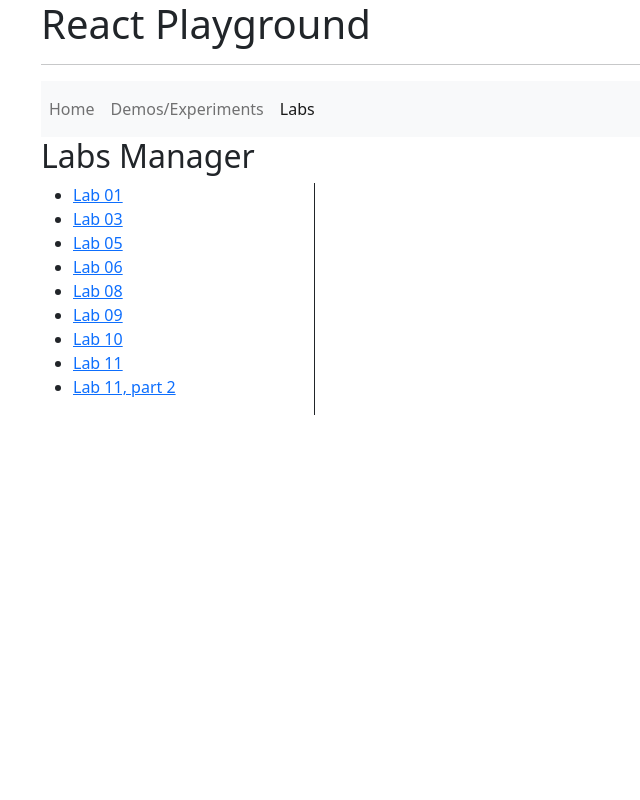
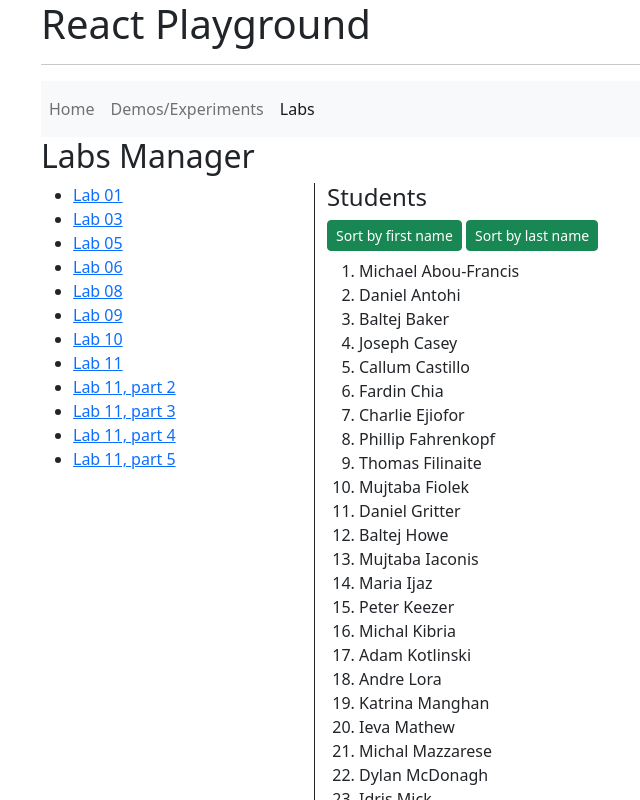
Before and after one commit to speedingplanet/intuit-react-playground, a React (Vite) app: page /labs/lab-11-3 in a window 1280 px wide. Shown: the top 800 px of the page, without its empty margins (41-681 px from the left). Built offline with nearby package versions, Linux system fonts and the light colour scheme.

Commit message:
Lab 11, part 3

```diff
--- /dev/null
+++ b/src/labs/Lab11-part3.tsx
@@ -0,0 +1,95 @@
+import React, { useState } from 'react';
+import { students } from '../data/all-data-typed';
+import { type Student } from '../common/common-types';
+
+/*
+ * Part 1: Render an ordered list of studentNames, displaying the first name and last name
+ * Part 2: How can I sort by last name? First name?
+ * Part 3: What if I want to reverse the sort?
+ *
+ * Part 4: How can I filter by last name?
+ * Part 5: What if I want to add someone new to the list?
+ *
+ */
+
+type StudentNames = Pick<Student, 'firstName' | 'lastName' | 'id'>;
+type SortNames = Exclude<keyof StudentNames, 'id'>;
+
+let studentNames: StudentNames[] = students.map((student) => {
+	return {
+		firstName: student.firstName,
+		lastName: student.lastName,
+		id: student.id,
+	};
+});
+
+export default function Lab11Part3() {
+	let [sortField, setSortField] = useState<SortNames | undefined>();
+
+	let handleSortStudents = (field: SortNames) => {
+		setSortField(field);
+	};
+
+	studentNames.sort((a, b) => {
+		// Does not sort if sortField is undefined
+		if (sortField === undefined) {
+			return 0;
+		}
+		return a[sortField].localeCompare(b[sortField]);
+	});
+
+	studentNames.sort((a, b) => {
+		return a.lastName.localeCompare(b.lastName);
+	});
+
+	return (
+		<section>
+			<div className="row">
+				<div className="col mb-2">
+					<h4>Students</h4>
+					<button
+						className="btn btn-sm btn-success"
+						onClick={() => {
+							handleSortStudents('firstName');
+						}}
+					>
+						{sortField === 'firstName' && '☑️'} Sort by first name
+					</button>
+					&nbsp;
+					<button
+						className="btn btn-sm btn-success"
+						onClick={() => {
+							handleSortStudents('lastName');
+						}}
+					>
+						{sortField === 'lastName' && '☑️'} Sort by last name
+					</button>
+				</div>
+			</div>
+
+			<div className="row">
+				<div className="col">
+					<StudentList studentNames={studentNames} />
+				</div>
+			</div>
+		</section>
+	);
+}
+
+interface StudentListProps {
+	studentNames: StudentNames[];
+}
+
+export function StudentList({ studentNames }: StudentListProps) {
+	return (
+		<ol>
+			{studentNames.map(({
+				firstName, lastName, id,
+			}) => (
+				<li key={id}>
+					{firstName} {lastName}
+				</li>
+			))}
+		</ol>
+	);
+}
--- a/src/labs/labs-routes.tsx
+++ b/src/labs/labs-routes.tsx
@@ -8,6 +8,9 @@ import Lab09 from './Lab09';
 import Lab10 from './Lab10';
 import Lab11 from './Lab11';
 import Lab11Part2 from './Lab11-part2';
+import Lab11Part3 from './Lab11-part3';
+import Lab11Part4 from './Lab11-part4';
+import Lab11Part5 from './Lab11-part5';
 
 let routes = new Map<RouteObject, string>();
 routes.set(
@@ -91,4 +94,28 @@ routes.set(
 	'Lab 11, part 2'
 );
 
+routes.set(
+	{
+		path: 'lab-11-3',
+		element: <Lab11Part3 />,
+	},
+	'Lab 11, part 3'
+);
+
+routes.set(
+	{
+		path: 'lab-11-4',
+		element: <Lab11Part4 />,
+	},
+	'Lab 11, part 4'
+);
+
+routes.set(
+	{
+		path: 'lab-11-5',
+		element: <Lab11Part5 />,
+	},
+	'Lab 11, part 5'
+);
+
 export { routes };
```
Also changed, not shown: src/labs/labs.md (+30 -0 lines).
